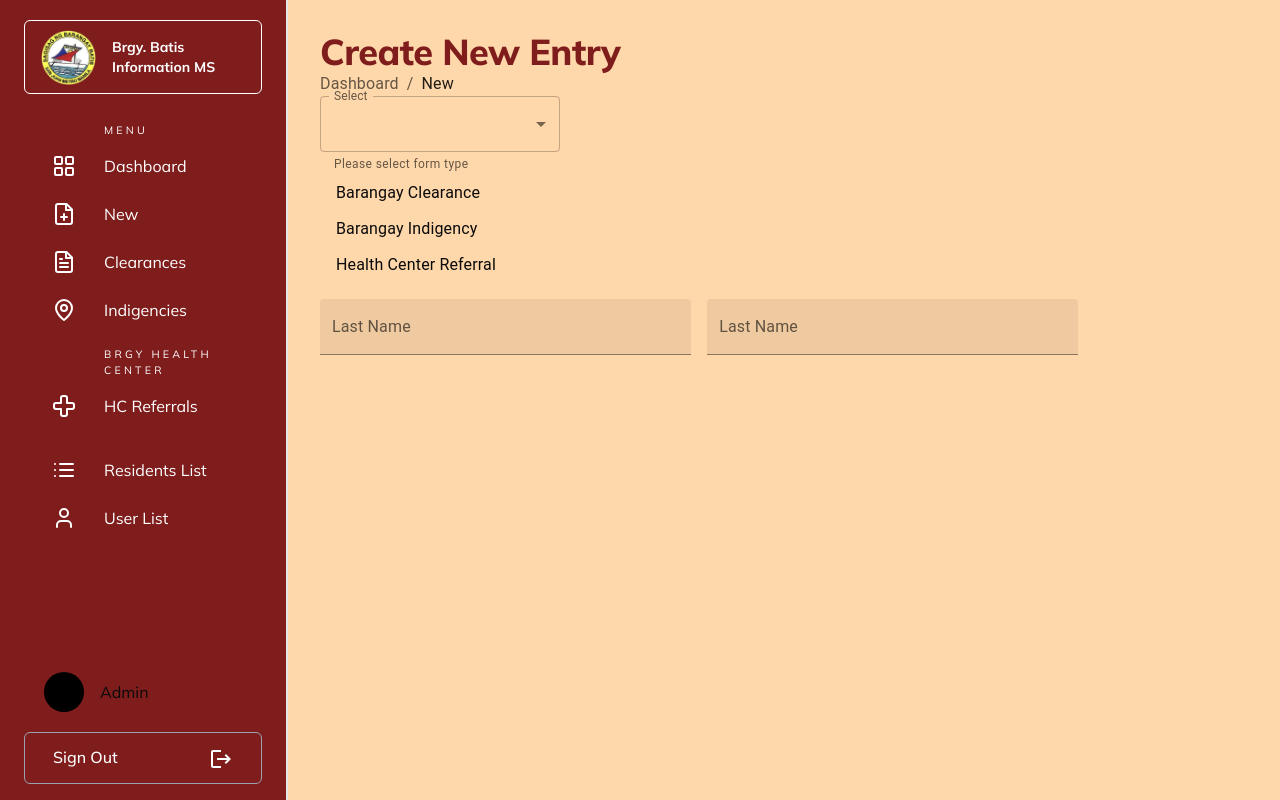
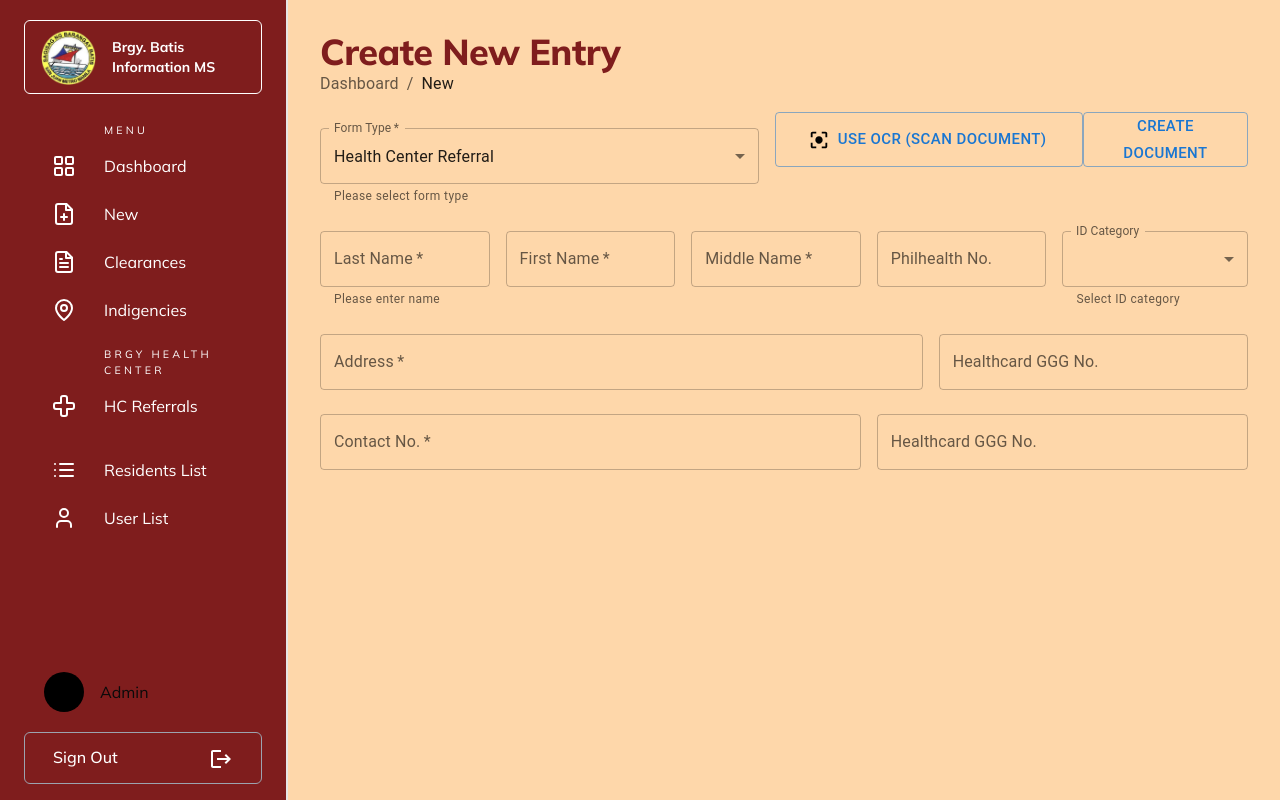
Before and after one commit to biencarlo/bims-frontend, a Next.js app: page /dashboard/form-test in a window 1280 px wide. Built offline with nearby package versions, Linux system fonts and the light colour scheme.

Commit message:
made changes on form-test

```diff
--- a/app/dashboard/form-test/page.tsx
+++ b/app/dashboard/form-test/page.tsx
@@ -5,6 +5,9 @@ import Typography from "@mui/material/Typography";
 import Link from "@mui/material/Link";
 import MenuItem from "@mui/material/MenuItem";
 import Box from "@mui/material/Box";
+import Button from "@mui/material/Button";
+import CenterFocusStrong from "@mui/icons-material/CenterFocusStrong";
+import "./styles.css";
 
 const formtypes = [
   {
@@ -18,6 +21,25 @@ const formtypes = [
   {
     value: "Health Center Referral",
     label: "Health Center Referral",
+  },
+];
+
+const philc_types = [
+  {
+    value: "Dependent",
+    label: "Dependent",
+  },
+  {
+    value: "Senior",
+    label: "Senior",
+  },
+  {
+    value: "NHTs",
+    label: "NHTs",
+  },
+  {
+    value: "APs",
+    label: "APs",
   },
 ];
 
@@ -52,32 +74,142 @@ function page() {
         autoComplete="off"
       >
         <div>
+          <div className="w-full flex place-content-stretch mt-4">
             <TextField
               id="select-form-type"
               select
-            label="Select"
+              label="Form Type"
               defaultValue="Health Center Referral"
               helperText="Please select form type"
-          />
+              margin="normal"
+              style={{ width: "100%" }}
+              required
+            >
               {formtypes.map((option) => (
                 <MenuItem key={option.value} value={option.value}>
                   {option.label}
                 </MenuItem>
               ))}
+            </TextField>
+            <Button
+              size="large"
+              startIcon={<CenterFocusStrong sx={{ color: "black" }} />}
+              variant="outlined"
+              sx={{ height: 55, width: "600px" }}
+              className="red-button mt-4 mr-5 py-2 px-10 hover:bg-red-800 hover:border-transparent rounded-sm transition-all "
+            >
+              Use OCR (Scan Document)
+            </Button>
+            <Button
+              size="large"
+              variant="outlined"
+              sx={{ height: 55, width: "300px" }}
+              className="mt-4 py-2 px-10 hover:bg-red-800 hover:border-transparent rounded-sm transition-all "
+            >
+              Create Document
+            </Button>
+          </div>
+          <div className="flex-nowrap flex">
+            <div className="w-1/5 pr-4">
               <TextField
                 id="last-name"
                 label="Last Name"
                 margin="normal"
-            style={{ width: "40%" }}
-            variant="filled"
+                variant="outlined"
+                helperText="Please enter name"
+                style={{ width: "100%" }}
+                required
               />
+            </div>
+            <div className="w-1/5 pr-4">
               <TextField
-            id="last-name"
-            label="Last Name"
+                id="first-name"
+                label="First Name"
                 margin="normal"
-            style={{ width: "40%" }}
-            variant="filled"
+                variant="outlined"
+                required
+                style={{ width: "100%" }}
               />
+            </div>
+            <div className="w-1/5 pr-4">
+              <TextField
+                id="middle-name"
+                label="Middle Name"
+                margin="normal"
+                variant="outlined"
+                required
+                style={{ width: "100%" }}
+              />
+            </div>
+            <div className="w-1/5 pr-4">
+              <TextField
+                id="philhealth-no"
+                label="Philhealth No."
+                margin="normal"
+                variant="outlined"
+                style={{ width: "100%" }}
+              />
+            </div>
+            <div className="w-1/5">
+              <TextField
+                id="select-philc-type"
+                select
+                label="ID Category"
+                defaultValue="Health Center Referral"
+                helperText="Select ID category"
+                margin="normal"
+                style={{ width: "100%" }}
+              >
+                {philc_types.map((option) => (
+                  <MenuItem key={option.value} value={option.value}>
+                    {option.label}
+                  </MenuItem>
+                ))}
+              </TextField>
+            </div>
+          </div>
+          <div className="flex-nowrap flex">
+            <div className="w-2/3 pr-4">
+              <TextField
+                id="address"
+                label="Address"
+                margin="normal"
+                variant="outlined"
+                style={{ width: "100%" }}
+                required
+              />
+            </div>
+            <div className="w-1/3">
+              <TextField
+                id="hc-ggg-no"
+                label="Healthcard GGG No."
+                margin="normal"
+                variant="outlined"
+                style={{ width: "100%" }}
+              />
+            </div>
+          </div>
+          <div className="flex-nowrap flex">
+            <div className="w-3/5 pr-4">
+              <TextField
+                id="contact-no"
+                label="Contact No."
+                margin="normal"
+                variant="outlined"
+                style={{ width: "100%" }}
+                required
+              />
+            </div>
+            <div className="w-2/5">
+              <TextField
+                id="hc-ggg-no"
+                label="Healthcard GGG No."
+                margin="normal"
+                variant="outlined"
+                style={{ width: "100%" }}
+              />
+            </div>
+          </div>
         </div>
       </Box>
     </div>
--- /dev/null
+++ b/app/dashboard/form-test/styles.css
@@ -0,0 +1,11 @@
+.red-button:hover {
+  background-color: #7f1d1d !important;
+  color: #ffffff !important;
+  border: transparent transition all;
+}
+
+.red-button {
+  border: grey 1px solid;
+  color: black;
+  border: transparent transition all;
+}
--- /dev/null
+++ b/app/dashboard/new/styles.css
@@ -0,0 +1,11 @@
+.red-button:hover {
+  background-color: #7f1d1d !important;
+  color: #ffffff !important;
+  border: transparent transition all;
+}
+
+.red-button {
+  border: grey 1px solid;
+  color: black;
+  border: transparent transition all;
+}
```
Lines whose indentation alone changed are shown as unchanged.
